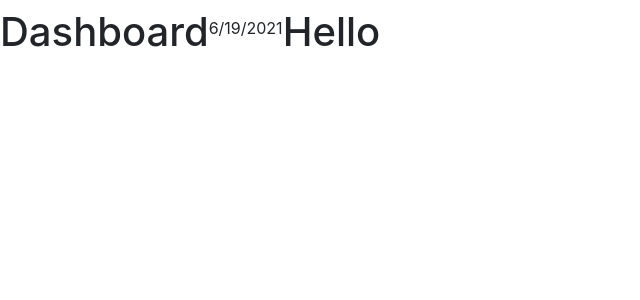
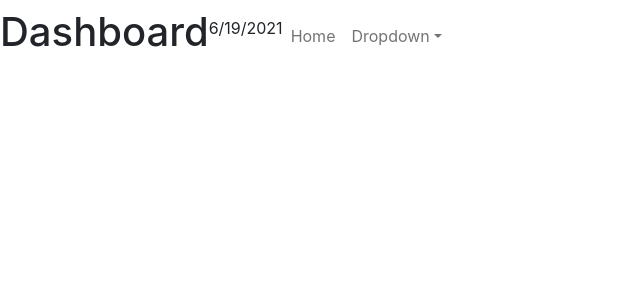
Before and after one commit to Layrasm/employee-dashboard, a React (Create React App) app in the folder client/: page / in a window 1280 px wide. Shown: the top 300 px of the page, without its empty margins (0-640 px from the left). Built offline with nearby package versions, Linux system fonts and the light colour scheme.

Commit message:
mobile responsiveness for navbar fixed

```diff
--- a/client/src/Dashboard/Navbar/Navbar.js
+++ b/client/src/Dashboard/Navbar/Navbar.js
@@ -1,5 +1,7 @@
 import React from 'react';
-import { Navbar } from 'react-bootstrap';
+
+
+import { Navbar, Nav, NavDropdown, Container } from 'react-bootstrap';
 
 const NavBar = () => {
 
@@ -7,11 +9,24 @@
 
 
   return (
-    <Navbar>
-      <Navbar.Collapse id="basic-navbar-nav">
-        <h1>Dashboard</h1>
-        <p>{today}</p>
-        <h1>Hello</h1>
+    <Navbar expand="md" >
+      <Navbar.Toggle aria-controls="basic-navbar-nav" />
+      <h1>Dashboard</h1>
+      <p>{today}</p>
+      <Navbar.Collapse id="basic-navbar-nav" >
+        <Nav className="mr-auto">
+
+          <Nav.Link href="#home">Home</Nav.Link>
+          <NavDropdown title="Dropdown" id="basic-nav-dropdown">
+
+
+            <NavDropdown.Item href="#action/3.1">Action</NavDropdown.Item>
+            <NavDropdown.Item href="#action/3.2">Another action</NavDropdown.Item>
+            <NavDropdown.Item href="#action/3.3">Something</NavDropdown.Item>
+            <NavDropdown.Divider />
+            <NavDropdown.Item href="#action/3.4">Separated link</NavDropdown.Item>
+          </NavDropdown>
+        </Nav>
       </Navbar.Collapse>
     </Navbar>
   )
```
